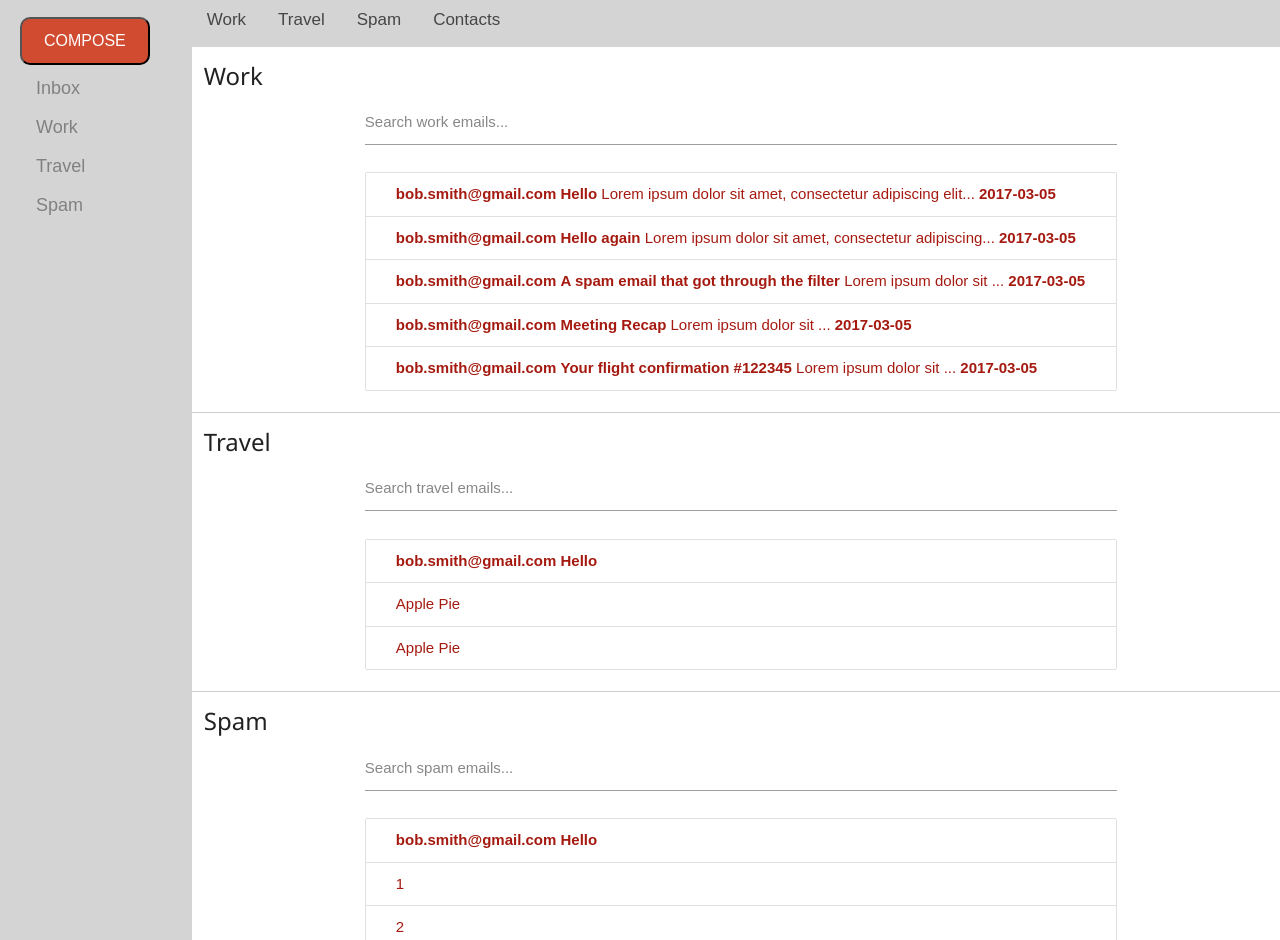
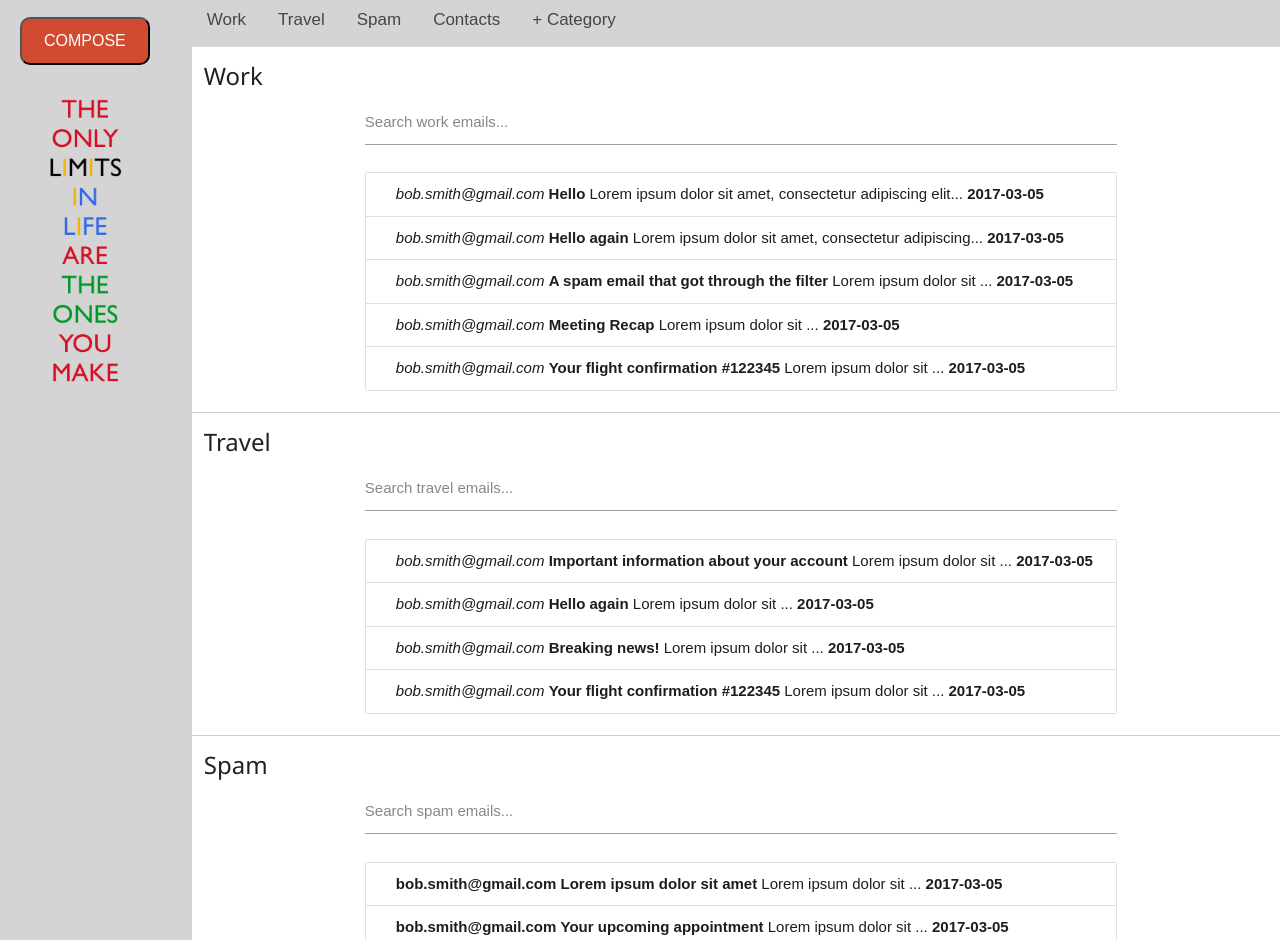
Before and after one commit to cherielum/uiExerciseSL, a plain HTML site: page index.html in a window 1280 px wide. Shown: the part 72-1012 px from the top of the page. Drawn offline with nearby package versions, Linux system fonts and the light colour scheme.

Commit message:
adding banner

```diff
--- a/index.css
+++ b/index.css
@@ -48,9 +48,15 @@ h6{
 /*========================
 SIDE MAV BAR
 =======================*/
+#banner {
+    width: 170px;
+    display: block;
+
+}
+
 
 .button {
-    background-color: #d14b31; /* rgb of google*/
+    background-color: #d14b31;
     border-radius: 10px;
     color: white;
     padding: 10px 22px;
@@ -224,10 +230,6 @@ div .col-9.tab {
 }
 
 /*========================
-SEARCH BAR
-========================*/
-
-/*========================
 EMAILS
 ========================*/
 
@@ -246,7 +248,7 @@ EMAILS
 }
 
 ul li a, ul.nav li a:visited {
-    color: #a51a10;
+    color: #1d1d1f;
 }
 
 ul li a:hover, ul.nav li a:active {
@@ -256,7 +258,3 @@ ul li a:hover, ul.nav li a:active {
 ul li.active a {
     color: #b5b59c;
 }
-
-h1 {
-  color: #a51a10;
-}
--- a/index.html
+++ b/index.html
@@ -77,10 +77,12 @@
                     </div>
                 </div>
               </div>
-          <a href="#about" class = "category">Inbox</a>
-          <a href="#services" class = "category">Work</a>
-          <a href="#clients" class = "category" >Travel </a>
-          <a href="#contact" class = "category">Spam</a>
+          <!-- <a href="#contacts" class = "category" >Contacts</a>
+          <a href="#work" class = "category">Work</a>
+          <a href="#travel" class = "category" >Travel </a>
+          <a href="#spam" class = "category">Spam</a> -->
+
+          <img src = "./images/banner.png" id ="banner">
         </div>
 
       <div class="col-9">
@@ -88,7 +90,8 @@
           <button class="tablinks" onclick="Emailtype(event, 'work')">Work</button>
           <button class="tablinks" onclick="Emailtype(event, 'travel')">Travel</button>
           <button class="tablinks" onclick="Emailtype(event, 'spam')">Spam</button>
-          <button class="tablinks" onclick="Emailtype(event, 'contacts')">Contacts</button>
+          <button class="tablinks" onclick="Emailtype(event, 'contacts')"> Contacts</button>
+          <button class="tablinks" onclick="Emailtype(event, 'contacts')"> + Category</button>
         </div>
 
         <div id="work" class="tabcontent"style="display: block; width: 1000;width: 1100px;">
@@ -99,19 +102,19 @@
               <ul id="names" class="collection with-header">
 
                     <li class ="collection-item">
-                      <a href =""> <b>bob.smith@gmail.com</b> <b> Hello </b> Lorem ipsum dolor sit amet, consectetur adipiscing elit... <b>2017-03-05</b> </a>
+                      <a href =""> <i>bob.smith@gmail.com</i><b> Hello </b> Lorem ipsum dolor sit amet, consectetur adipiscing elit... <b>2017-03-05</b> </a>
                     </li>
                     <li class ="collection-item">
-                      <a href =""> <b>bob.smith@gmail.com</b> <b> Hello again</b> Lorem ipsum dolor sit amet, consectetur adipiscing... <b>2017-03-05</b> </a>
+                      <a href =""> <i>bob.smith@gmail.com</i> <b> Hello again</b> Lorem ipsum dolor sit amet, consectetur adipiscing... <b>2017-03-05</b> </a>
                     </li>
                     <li class ="collection-item">
-                      <a href =""> <b>bob.smith@gmail.com</b> <b> A spam email that got through the filter </b> Lorem ipsum dolor sit ... <b>2017-03-05</b> </a>
+                      <a href =""> <i>bob.smith@gmail.com</i> <b> A spam email that got through the filter </b> Lorem ipsum dolor sit ... <b>2017-03-05</b> </a>
                     </li>
                     <li class ="collection-item">
-                        <a href =""> <b>bob.smith@gmail.com</b> <b> Meeting Recap</b> Lorem ipsum dolor sit ... <b>2017-03-05</b> </a>
+                        <a href =""> <i>bob.smith@gmail.com</i> <b> Meeting Recap</b> Lorem ipsum dolor sit ... <b>2017-03-05</b> </a>
                     </li>
                     <li class ="collection-item">
-                        <a href =""> <b>bob.smith@gmail.com</b> <b> Your flight confirmation #122345</b> Lorem ipsum dolor sit ... <b>2017-03-05</b> </a>
+                        <a href =""> <i>bob.smith@gmail.com</i> <b> Your flight confirmation #122345</b> Lorem ipsum dolor sit ... <b>2017-03-05</b> </a>
                     </li>
 
               </ul>
@@ -122,18 +125,21 @@
           <h3>Travel</h3>
           <div class = "container">
 
-              <input type="text" id= "filterInput" placeholder="Search travel emails...">
+              <input type="text" id= "filterInput1" placeholder="Search travel emails...">
               <ul id="names" class="collection with-header">
 
                     <li class ="collection-item">
-                      <a href =""> <b>bob.smith@gmail.com</b> <b> Hello</b> </a>
+                      <a href =""> <i>bob.smith@gmail.com</i> <b>Important information about your account</b> Lorem ipsum dolor sit ... <b>2017-03-05</b> </a>
                     </li>
                      <li class ="collection-item">
-                      <a href =""> Apple Pie </a>
+                      <a href =""> <i>bob.smith@gmail.com</i> <b> Hello again</b> Lorem ipsum dolor sit ... <b>2017-03-05</b> </a>
                     </li>
                       <li class ="collection-item">
-                      <a href =""> Apple Pie </a>
+                        <a href =""> <i>bob.smith@gmail.com</i> <b> Breaking news!</b> Lorem ipsum dolor sit ... <b>2017-03-05</b> </a>
                     </li>
+                    <li class ="collection-item">
+                      <a href =""> <i>bob.smith@gmail.com</i> <b> Your flight confirmation #122345</b> Lorem ipsum dolor sit ... <b>2017-03-05</b> </a>
+                  </li>
               </ul>
             </div>
         </div>
@@ -146,13 +152,13 @@
               <ul id="names" class="collection with-header">
 
                     <li class ="collection-item">
-                      <a href =""> <b>bob.smith@gmail.com</b> <b> Hello</b> </a>
+                      <a href =""> <b>bob.smith@gmail.com</b> <b> Lorem ipsum dolor sit amet</b> Lorem ipsum dolor sit ... <b>2017-03-05</b> </a>
                     </li>
                      <li class ="collection-item">
-                      <a href =""> 1 </a>
+                      <a href =""> <b>bob.smith@gmail.com</b> <b> Your upcoming appointment</b> Lorem ipsum dolor sit ... <b>2017-03-05</b> </a>
                     </li>
                       <li class ="collection-item">
-                      <a href =""> 2 </a>
+                        <a href =""> <b>bob.smith@gmail.com</b> <b> Ut lacinia vestibulum eros</b> Lorem ipsum dolor sit ... <b>2017-03-05</b> </a>
                     </li>
 
               </ul>
@@ -174,6 +180,18 @@
                         <li class ="collection-item">
                         <a href =""> <b>Jason Smith</b> jason.smith@gmail.com </a> </a>
                       </li>
+                      </li>
+                        <li class ="collection-item">
+                        <a href =""> <b>Kyle Porter</b> kyle.porter@salesloft.com </a> </a>
+                      </li>
+                      </li>
+                        <li class ="collection-item">
+                        <a href =""> <b>Daniel Andrews</b> daniel.andrews@salesloft.com </a> </a>
+                      </li>
+                      </li>
+                        <li class ="collection-item">
+                        <a href =""> <b>Nora Ignatius</b> nora.ignatius@salesloft.com </a> </a>
+                      </li>
                 </ul>
               </div>
           </div>
```
Also changed, not shown: images/banner.png (added), images/google-apps.png (added).
